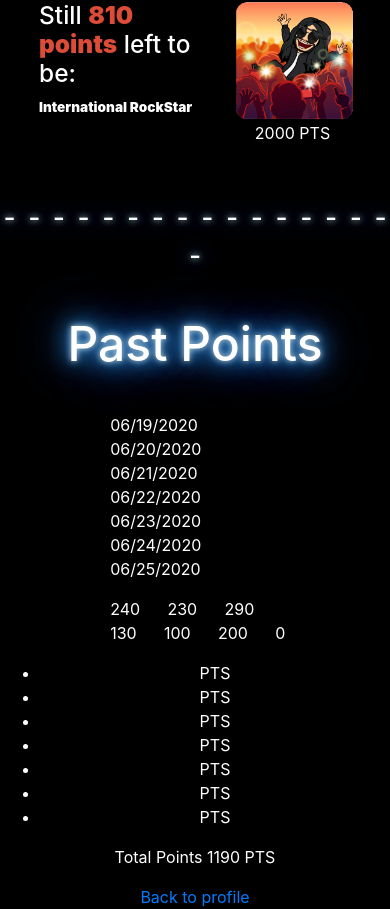
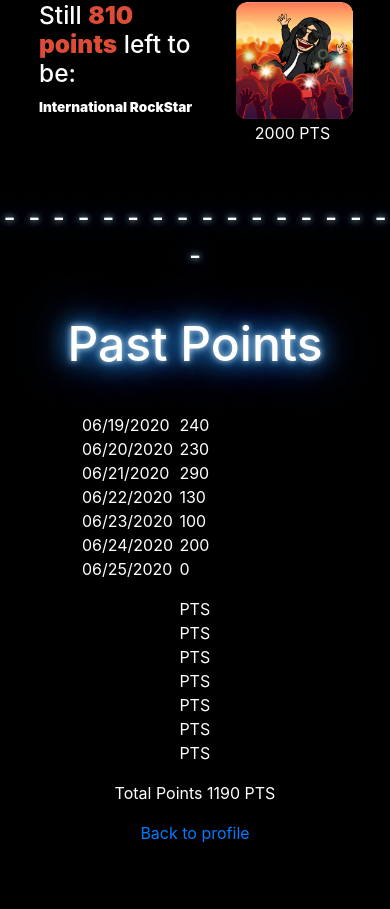
Before and after one commit to JenniferFromanger/Quoi-de-neuf, a React (Create React App) app in the folder quoi-de-neuf/: page /Report in a window 390 px wide. Shown: the part 601-1510 px from the top of the page. After the commit the page ends 1446 px from the top, so only its background shows below. Built offline with nearby package versions, Linux system fonts and the light colour scheme.

Commit message:
trying align

```diff
--- a/quoi-de-neuf/src/components/Report.jsx
+++ b/quoi-de-neuf/src/components/Report.jsx
@@ -56,21 +56,25 @@ export default function Report() {
       <h2 className="separate">- - - - - - - - - - - - - - - - -</h2>
       <div className="historic">
         <h3>Past Points</h3>
-        <ul className="Liste">
+        <div className="Liste">
+          <ul className="SousListe">
             {printDays.map((day, i) => (
               <li key={i}>{day}</li>
             ))}
           </ul>
-        <ul className="Liste">
+          <div className="Points">
+            <ul className="SousListe">
               {countPoint.map((num, i) => (
                 <li key={i}>{num}</li>
               ))}
             </ul>
-        <ul>
+            <ul className="SousListe">
               {printPTS.map((point, i) => (
                 <li key={i}>{point}</li>
               ))}
             </ul>
+          </div>
+          </div>
         <p>Total Points {totalPoint} PTS</p>
       </div>
       <Link to="/Profile">
--- a/quoi-de-neuf/src/components/Report.scss
+++ b/quoi-de-neuf/src/components/Report.scss
@@ -79,16 +79,32 @@
   }
 
   .Liste {
-    list-style-type: none;
     display: flex;
     flex-wrap: wrap;
     text-align: justify;
-    margin-left: 30vw;
-    width: 35vw;
+    margin-left: 39vw;
+    width: 65vw;
   }
 
+  .SousListe {
+    list-style-type: none;
+    width:8vw;
+    padding: 0;
+  }
+
+  .Points {
+    display: flex;
+    flex-wrap: wrap;
+    text-align: justify;
+    width: 16vw;
+  }
+  /*.SousListeNum {
+    list-style-type: none;
+    width:8vw;
+  }*/
+
   .Liste li {
-    padding-left: 7vw;
+    padding-left: 1vw;
   }
 }
 
@@ -159,20 +175,26 @@
         animation: neon 0.08s ease-in-out infinite alternate;
         font-size: 3em;
         margin-bottom: 40px;
+
       }
     }
 
     .Liste {
-      list-style-type: none;
       display: flex;
       flex-wrap: wrap;
       text-align: justify;
-      margin-left: 11vw;
-      width: 65vw;
+      margin-left: 20vw;
+      width: 85vw;
+    }
+
+    .SousListe {
+      list-style-type: none;
+      width:25vw;
+      padding: 0;
     }
 
     .Liste li {
-      padding-left: 7vw;
+      padding-left: 1vw;
     }
   }
 }
```
Lines whose indentation alone changed are shown as unchanged.
